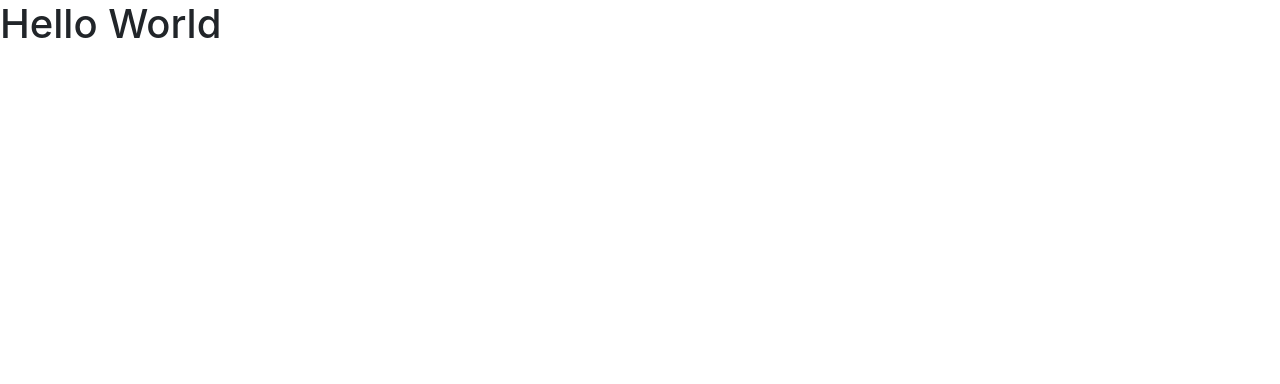
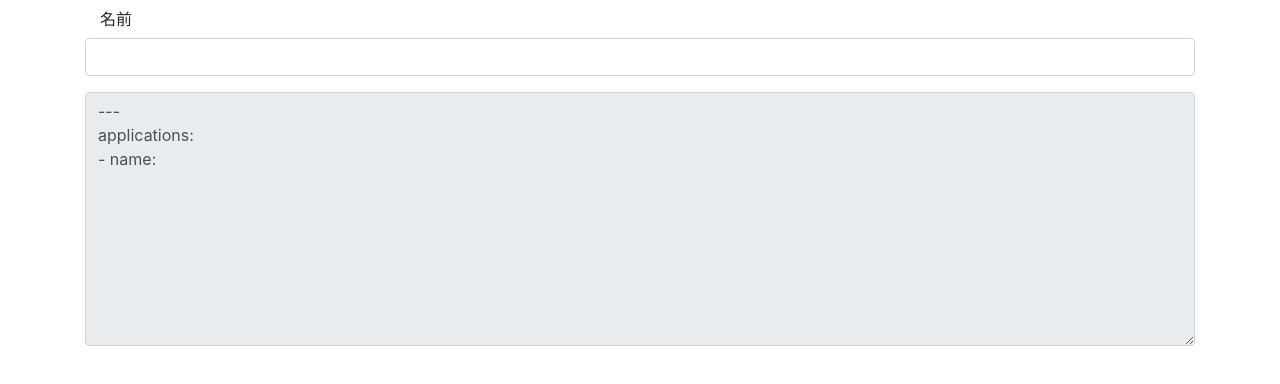
Before and after one commit to miyohide/mfgenerator, a Vue app: page / in a window 1280 px wide. Shown: the top 384 px of the page. Built offline with nearby package versions, Linux system fonts and the light colour scheme.

Commit message:
add textarea.

```diff
--- a/src/components/ManifestForm.vue
+++ b/src/components/ManifestForm.vue
@@ -1,11 +1,29 @@
 <template>
-  <div>
-    <h1>Hello World</h1>
+  <div class="form-container container">
+    <form>
+      <div class="form-group">
+        <label for="appName" class="col-form-label col-sm-2">名前</label>
+        <input v-model="appName" id="appName" type="text" class="form-control">
+      </div>
+      <div class="form-group">
+        <textarea v-model="manifest" name="manifest" id="" cols="30" rows="10" class="form-control" readonly></textarea>
+      </div>
+    </form>
   </div>
 </template>
 
 <script>
 export default {
   name: 'ManifestForm',
+  data: function () {
+    return {
+      appName: ''
+    }
+  },
+  computed: {
+    manifest: function () {
+      return "---\napplications:\n- name: " + this.appName
+    }
+  }
 }
 </script>
```
